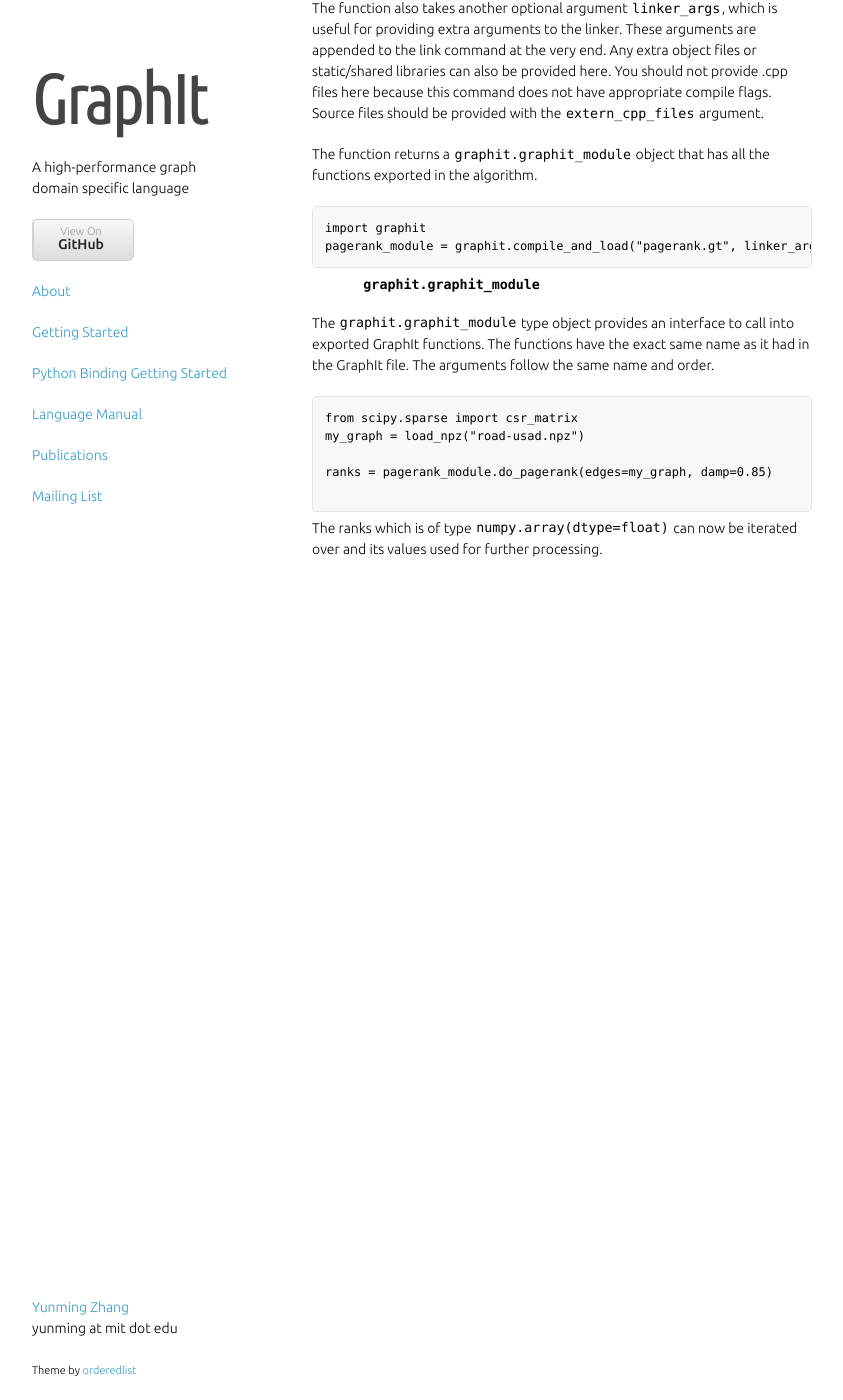
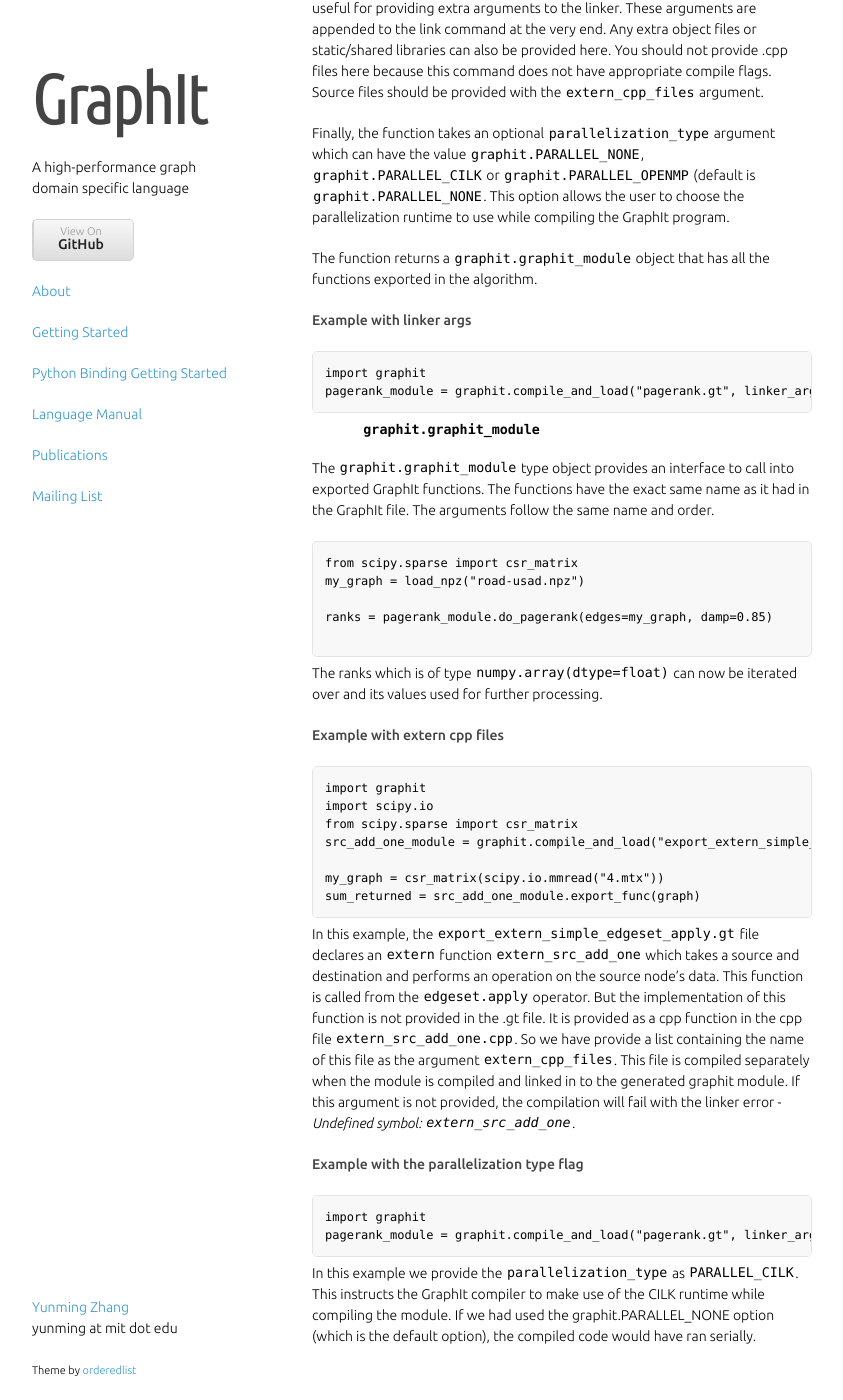
Before and after one commit to yunmingzhang17/yunmingzhang17.github.io, a Jekyll site: the page built from language.md, in a window 1280 px wide and 1400 px high, scrolled down 12245 px. Shown: the whole window, without its empty margins (218-1061 px from the left). Built offline with Jekyll 4.4.1, drawn with Linux system fonts in a browser that asks for light colours; nearby versions of some CDN libraries; some web fonts are replaced; library files that are not in the unit come from our copies; some of the changed text lies outside the part shown.

Commit message:
Added examples for the optional arguments for compile_and_load

````diff
--- a/language.md
+++ b/language.md
@@ -474,7 +474,7 @@
 ### `graphit.compile_and_load`
 
 ```
-graphit.compile_and_load(graphit_source_file, extern_cpp_files=[], linker_args=[])
+graphit.compile_and_load(graphit_source_file, extern_cpp_files=[], linker_args=[], parallelization_type=graphit.PARALLEL_NONE)
 ```
 *Returns `graphit.graphit_module`*
 
@@ -486,7 +486,11 @@
 
 The function also takes another optional argument `linker_args`, which is useful for providing extra arguments to the linker. These arguments are appended to the link command at the very end. Any extra object files or static/shared libraries can also be provided here. You should not provide .cpp files here because this command does not have appropriate compile flags. Source files should be provided with the `extern_cpp_files` argument.
 
+Finally, the function takes an optional `parallelization_type` argument which can have the value `graphit.PARALLEL_NONE`, `graphit.PARALLEL_CILK` or `graphit.PARALLEL_OPENMP` (default is `graphit.PARALLEL_NONE`. This option allows the user to choose the parallelization runtime to use while compiling the GraphIt program.
+
 The function returns a `graphit.graphit_module` object that has all the functions exported in the algorithm.
+
+__Example with linker args__
 
 ```
 import graphit
@@ -505,3 +509,27 @@
 
 ```
 The ranks which is of type `numpy.array(dtype=float)` can now be iterated over and its values used for further processing.
+
+
+
+__Example with extern cpp files__
+```
+import graphit
+import scipy.io
+from scipy.sparse import csr_matrix
+src_add_one_module = graphit.compile_and_load("export_extern_simple_edgeset_apply.gt", extern_cpp_files=["extern_src_add_one.cpp"])
+
+my_graph = csr_matrix(scipy.io.mmread("4.mtx"))
+sum_returned = src_add_one_module.export_func(graph)
+```
+
+In this example, the `export_extern_simple_edgeset_apply.gt` file declares an `extern` function `extern_src_add_one` which takes a source and destination and performs an operation on the source node's data. This function is called from the `edgeset.apply` operator. But the implementation of this function is not provided in the .gt file. It is provided as a cpp function in the cpp file `extern_src_add_one.cpp`. So we have provide a list containing the name of this file as the argument `extern_cpp_files`. This file is compiled separately when the module is compiled and linked in to the generated graphit module. If this argument is not provided, the compilation will fail with the linker error - *Undefined symbol: `extern_src_add_one`*.
+
+__Example with the parallelization type flag__
+
+```
+import graphit
+pagerank_module = graphit.compile_and_load("pagerank.gt", linker_args=["-lm"], parallelization_type=graphit.PARALLEL_CILK)
+```
+
+In this example we provide the `parallelization_type` as `PARALLEL_CILK`. This instructs the GraphIt compiler to make use of the CILK runtime while compiling the module. If we had used the graphit.PARALLEL_NONE option (which is the default option), the compiled code would have ran serially.
````
Also changed, not shown: other parts of language.md (+1 -1 lines).
